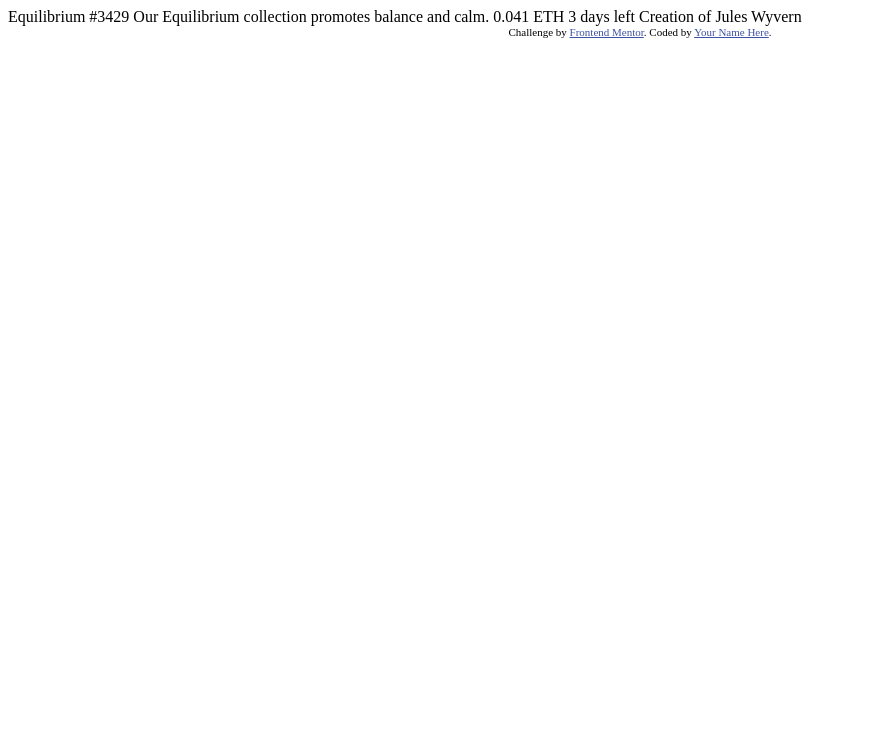
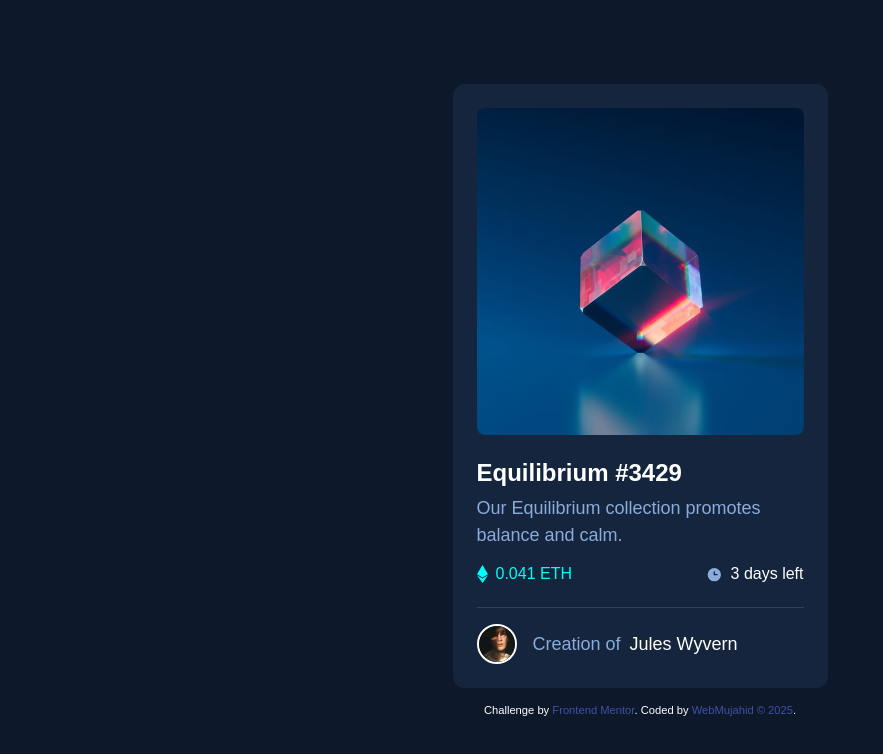
Before and after one commit to Abdulgafar-Riro/nft-preview-card-component-main, a plain HTML site: page index.html in a window 1280 px wide. Shown: the whole page, without its empty margins (0-883 px from the left). Drawn offline with Linux system fonts and the light colour scheme.

Commit message:
Upgrade methodology

```diff
--- a/index.html
+++ b/index.html
@@ -1,33 +1,53 @@
 <!DOCTYPE html>
 <html lang="en">
+
 <head>
-  <meta charset="UTF-8">
-  <meta name="viewport" content="width=device-width, initial-scale=1.0"> <!-- displays site properly based on user's device -->
+  <meta charset="UTF-8" />
+  <meta name="viewport" content="width=device-width, initial-scale=1.0" />
+  <link rel="icon" type="image/png" sizes="32x32" href="./images/favicon-32x32.png" />
+  <link rel="stylesheet" href="./styles/main.css" />
+  <title>Frontend Mentor | NFT preview card component</title>
+</head>
 
-  <link rel="icon" type="image/png" sizes="32x32" href="./images/favicon-32x32.png">
+<body>
+  <main class="card">
+    <section class="card__image">
+      <img src="./images/image-equilibrium.jpg" alt="Equilibrium NFT" class="card__image-content" />
+    </section>
 
-  <title>Frontend Mentor | NFT preview card component</title>
+    <section class="card__info">
+      <h1 class="card__title">Equilibrium #3429</h1>
+      <p class="card__description">
+        Our Equilibrium collection promotes balance and calm.
+      </p>
 
-  <!-- Feel free to remove these styles or customise in your own stylesheet 👍 -->
-  <style>
-    .attribution { font-size: 11px; text-align: center; }
-    .attribution a { color: hsl(228, 45%, 44%); }
-  </style>
-</head>
-<body>
+      <article class="card__meta">
+        <div class="card__price">
+          <img src="./images/icon-ethereum.svg" alt="Ethereum icon" />
+          <p>0.041 ETH</p>
+        </div>
+        <div class="card__time">
+          <img src="./images/icon-clock.svg" alt="Clock icon" />
+          <p>3 days left</p>
+        </div>
+      </article>
+    </section>
 
-  Equilibrium #3429
+    <section class="author">
+      <img src="./images/image-avatar.png" alt="Jules Wyvern avatar" class="author__avatar" />
+      <p class="author__text">
+        <span class="author__label">Creation of</span>
+        <span class="author__name">Jules Wyvern</span>
+      </p>
+    </section>
+  </main>
 
-  Our Equilibrium collection promotes balance and calm.
+  <footer class="footer">
+    Challenge by
+    <a href="https://www.frontendmentor.io?ref=challenge" target="_blank" class="footer__link">Frontend Mentor</a>.
+    Coded by
+    <a href="#" class="footer__link">WebMujahid &copy; 2025</a>.
+  </footer>
+</body>
 
-  0.041 ETH
-  3 days left
-
-  Creation of Jules Wyvern
-
-  <div class="attribution">
-    Challenge by <a href="https://www.frontendmentor.io?ref=challenge" target="_blank">Frontend Mentor</a>.
-    Coded by <a href="#">Your Name Here</a>.
-  </div>
-</body>
 </html>
--- /dev/null
+++ b/styles/base/reset.css
@@ -0,0 +1,5 @@
+* {
+  margin: 0;
+  padding: 0;
+  box-sizing: border-box;
+}
--- /dev/null
+++ b/styles/base/variables.css
@@ -0,0 +1,30 @@
+:root {
+  /* Primary */
+  --color-primary: hsl(178, 100%, 50%);
+  --color-accent: hsl(215, 51%, 70%);
+
+  /* Neutral */
+  --color-bg-dark: hsl(217, 54%, 11%);
+  --color-bg-card: hsl(216, 50%, 16%);
+  --color-line: hsl(215, 32%, 27%);
+  --color-white: hsl(0, 0%, 100%);
+
+  /* Typography */
+  --font-family: "Outfit", sans-serif;
+  --font-size-base: 1.125rem;
+  --font-size-header: 1.5rem;
+
+  /* Spacing */
+  --space-xs: 0.25rem;
+  --space-s: 0.5rem;
+  --space-m: 1rem;
+  --space-l: 1.5rem;
+
+  /* Border Radius */
+  --radius-s: 0.5rem;
+  --radius-m: 0.75rem;
+
+  /* Breakpoints */
+  --bp-mobile: 23.4375rem;
+  --bp-desktop: 90rem;
+}
--- /dev/null
+++ b/styles/components/author.css
@@ -0,0 +1,26 @@
+.author {
+  border-top: 1px solid var(--color-line);
+  display: flex;
+  align-items: center;
+  gap: var(--space-m);
+  padding-top: var(--space-m);
+}
+
+.author__avatar {
+  width: 2.5rem;
+  border-radius: 50%;
+  border: 2px solid var(--color-white);
+}
+
+.author__text {
+  font-size: var(--font-size-base);
+}
+
+.author__label {
+  color: var(--color-accent);
+  margin-right: 0.25rem;
+}
+
+.author__name {
+  color: var(--color-white);
+}
--- /dev/null
+++ b/styles/components/card.css
@@ -0,0 +1,50 @@
+.card {
+  background-color: var(--color-bg-card);
+  border-radius: var(--radius-m);
+  padding: var(--space-l);
+  width: 90%;
+  max-width: var(--bp-mobile);
+  display: flex;
+  flex-direction: column;
+  gap: var(--space-l);
+}
+
+.card__image-content {
+  width: 100%;
+  border-radius: var(--radius-s);
+  display: block;
+}
+
+.card__info {
+  display: flex;
+  flex-direction: column;
+  gap: var(--space-s);
+}
+
+.card__title {
+  font-size: var(--font-size-header);
+  font-weight: 600;
+}
+
+.card__description {
+  font-size: var(--font-size-base);
+  color: var(--color-accent);
+  line-height: 1.5;
+}
+
+.card__meta {
+  display: flex;
+  justify-content: space-between;
+  margin-top: var(--space-s);
+}
+
+.card__price,
+.card__time {
+  display: flex;
+  align-items: center;
+  gap: var(--space-s);
+}
+
+.card__price p {
+  color: var(--color-primary);
+}
--- /dev/null
+++ b/styles/components/footer.css
@@ -0,0 +1,10 @@
+.footer {
+  font-size: 0.7rem;
+  margin-top: 1rem;
+  text-align: center;
+}
+
+.footer__link {
+  color: hsl(228, 45%, 44%);
+  text-decoration: none;
+}
--- /dev/null
+++ b/styles/layout/layout.css
@@ -0,0 +1,10 @@
+body {
+  font-family: var(--font-family);
+  display: flex;
+  flex-direction: column;
+  align-items: center;
+  justify-content: center;
+  min-height: 100vh;
+  background-color: var(--color-bg-dark);
+  color: var(--color-white);
+}
--- /dev/null
+++ b/styles/main.css
@@ -0,0 +1,6 @@
+@import "./base/reset.css";
+@import "./base/variables.css";
+@import "./layout/layout.css";
+@import "./components/card.css";
+@import "./components/author.css";
+@import "./components/footer.css";
```
